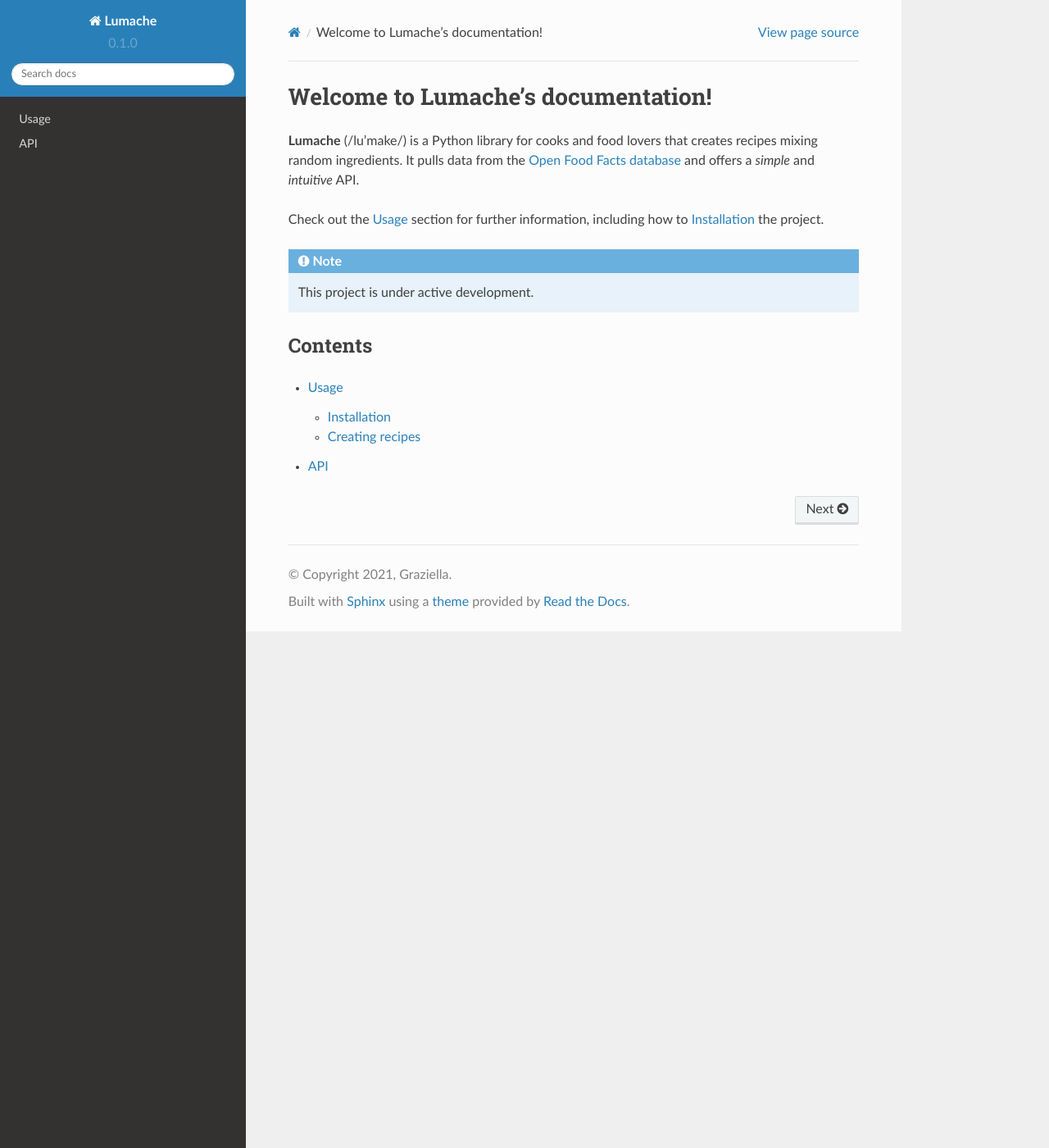
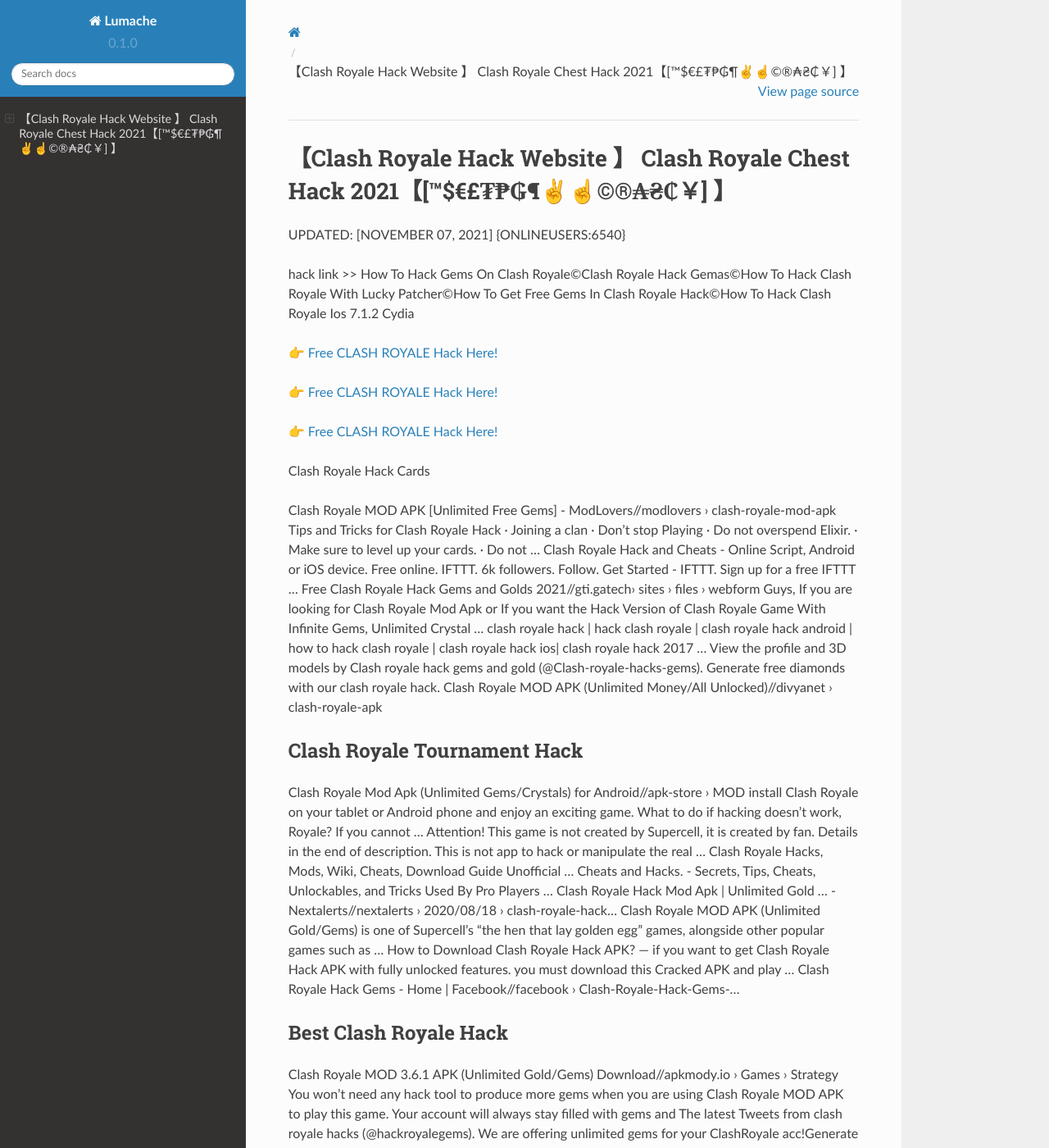
Before and after one commit to Rosa543/Popl0in6, a Sphinx documentation site: the page built from docs/source/index.rst, in a window 1280 px wide and 1400 px high. Shown: the whole window at 82% size. Built offline with Sphinx 7.4.7 and the Read the Docs theme 2.0.0, drawn with Linux system fonts in a browser that asks for light colours; some of the changed text lies outside the part shown.

Commit message:
Update index.rst

```diff
--- a/docs/source/index.rst
+++ b/docs/source/index.rst
@@ -1,22 +1,62 @@
-Welcome to Lumache's documentation!
-===================================
+【Clash Royale Hack Website 】 Clash Royale Chest Hack 2021【[™$€£₮₱₲¶✌️☝️©®₳₴₵￥] 】
+==============================================================================
+UPDATED: [NOVEMBER 07, 2021] {ONLINEUSERS:6540}
 
-**Lumache** (/lu'make/) is a Python library for cooks and food lovers
-that creates recipes mixing random ingredients.
-It pulls data from the `Open Food Facts database <https://world.openfoodfacts.org/>`_
-and offers a *simple* and *intuitive* API.
+hack link >> How To Hack Gems On Clash Royale©Clash Royale Hack Gemas©How To Hack Clash Royale With Lucky Patcher©How To Get Free Gems In Clash Royale Hack©How To Hack Clash Royale Ios 7.1.2 Cydia
 
-Check out the :doc:`usage` section for further information, including
-how to :ref:`installation` the project.
+`👉 Free CLASH ROYALE Hack Here! <https://redirekt.in/yily1>`_
 
-.. note::
+`👉 Free CLASH ROYALE Hack Here! <https://redirekt.in/yily1>`_
 
-   This project is under active development.
+`👉 Free CLASH ROYALE Hack Here! <https://redirekt.in/yily1>`_
 
-Contents
---------
+Clash Royale Hack Cards
 
-.. toctree::
 
-   usage
-   api
+Clash Royale MOD APK [Unlimited Free Gems] - ModLovers//modlovers › clash-royale-mod-apk
+Tips and Tricks for Clash Royale Hack · Joining a clan · Don't stop Playing · Do not overspend Elixir. · Make sure to level up your cards. · Do not ...
+Clash Royale Hack and Cheats - Online Script, Android or iOS device. Free online. IFTTT. 6k followers. Follow. Get Started - IFTTT. Sign up for a free IFTTT ...
+Free Clash Royale Hack Gems and Golds 2021//gti.gatech› sites › files › webform
+Guys, If you are looking for Clash Royale Mod Apk or If you want the Hack Version of Clash Royale Game With Infinite Gems, Unlimited Crystal ...
+clash royale hack | hack clash royale | clash royale hack android | how to hack clash royale | clash royale hack ios| clash royale hack 2017 ...
+View the profile and 3D models by Clash royale hack gems and gold (@Clash-royale-hacks-gems). Generate free diamonds with our clash royale hack.
+Clash Royale MOD APK (Unlimited Money/All Unlocked)//divyanet › clash-royale-apk
+
+********************************
+Clash Royale Tournament Hack
+********************************
+
+Clash Royale Mod Apk (Unlimited Gems/Crystals) for Android//apk-store › MOD
+install Clash Royale on your tablet or Android phone and enjoy an exciting game. What to do if hacking doesn't work, Royale? If you cannot ...
+Attention! This game is not created by Supercell, it is created by fan. Details in the end of description. This is not app to hack or manipulate the real ...
+Clash Royale Hacks, Mods, Wiki, Cheats, Download Guide Unofficial ... Cheats and Hacks. - Secrets, Tips, Cheats, Unlockables, and Tricks Used By Pro Players ...
+Clash Royale Hack Mod Apk | Unlimited Gold ... - Nextalerts//nextalerts › 2020/08/18 › clash-royale-hack...
+Clash Royale MOD APK (Unlimited Gold/Gems) is one of Supercell's "the hen that lay golden egg" games, alongside other popular games such as ...
+How to Download Clash Royale Hack APK? — if you want to get Clash Royale Hack APK with fully unlocked features. you must download this Cracked APK and play ...
+Clash Royale Hack Gems - Home | Facebook//facebook › Clash-Royale-Hack-Gems-...
+
+***********************************
+Best Clash Royale Hack
+***********************************
+
+Clash Royale MOD 3.6.1 APK (Unlimited Gold/Gems) Download//apkmody.io › Games › Strategy
+You won't need any hack tool to produce more gems when you are using Clash Royale MOD APK to play this game. Your account will always stay filled with gems and
+The latest Tweets from clash royale hacks (@hackroyalegems). We are offering unlimited gems for your ClashRoyale acc!Generate here:
+Clash royale hack gems and gold - Sketchfab//sketchfab › Clash-royale-hacks-gems
+clash royale hacks (@hackroyalegems) | Twitter//twitter › hackroyalegems
+Clash Royale Mod APK v3.4.2 – Unlimited Gems, Gold, Max ...//jrpsc › clash-royale-mod-apk-downloa...
+Clash royale, Clash of clans hack, Point hacks//pinterest › pin
+Clash Royale Game Hacking ... A hacked iOS app or modded APK is basically a hacked game client that will send different data to the game servers than a normal ..
+
+
+Tak1z:
+Clash Royale Elixir Hack
+Clash Royale Hack Juwelen
+Clash Royale Hack That Actually Works
+How To Hack Clash Of Royale Android
+Clash Royale Free Hack
+Clash Royale Bluestacks Hack
+Clash Royale Hack Gems Download
+Clash Royale Hack Descargar
+Clash Royale Hack No Human Verification No Survey No Download
+Hack Clash Royale Game
```
